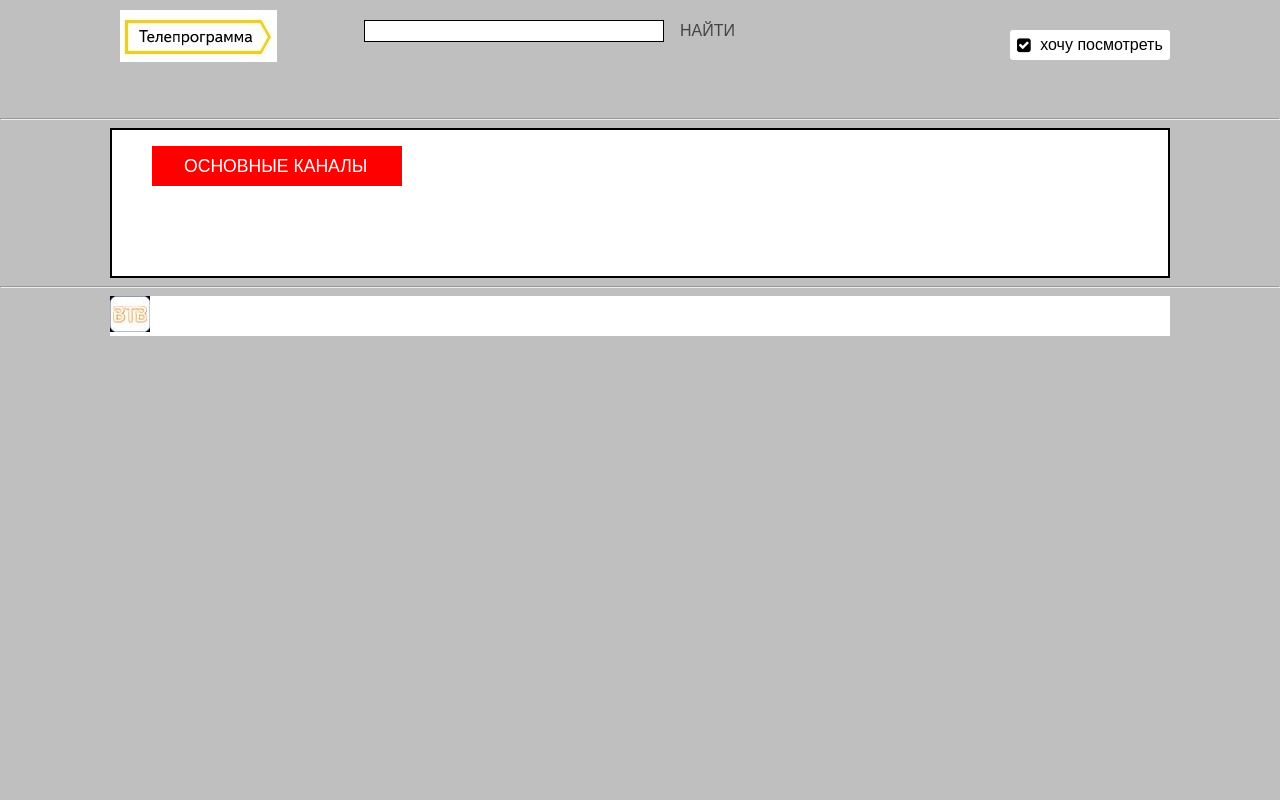
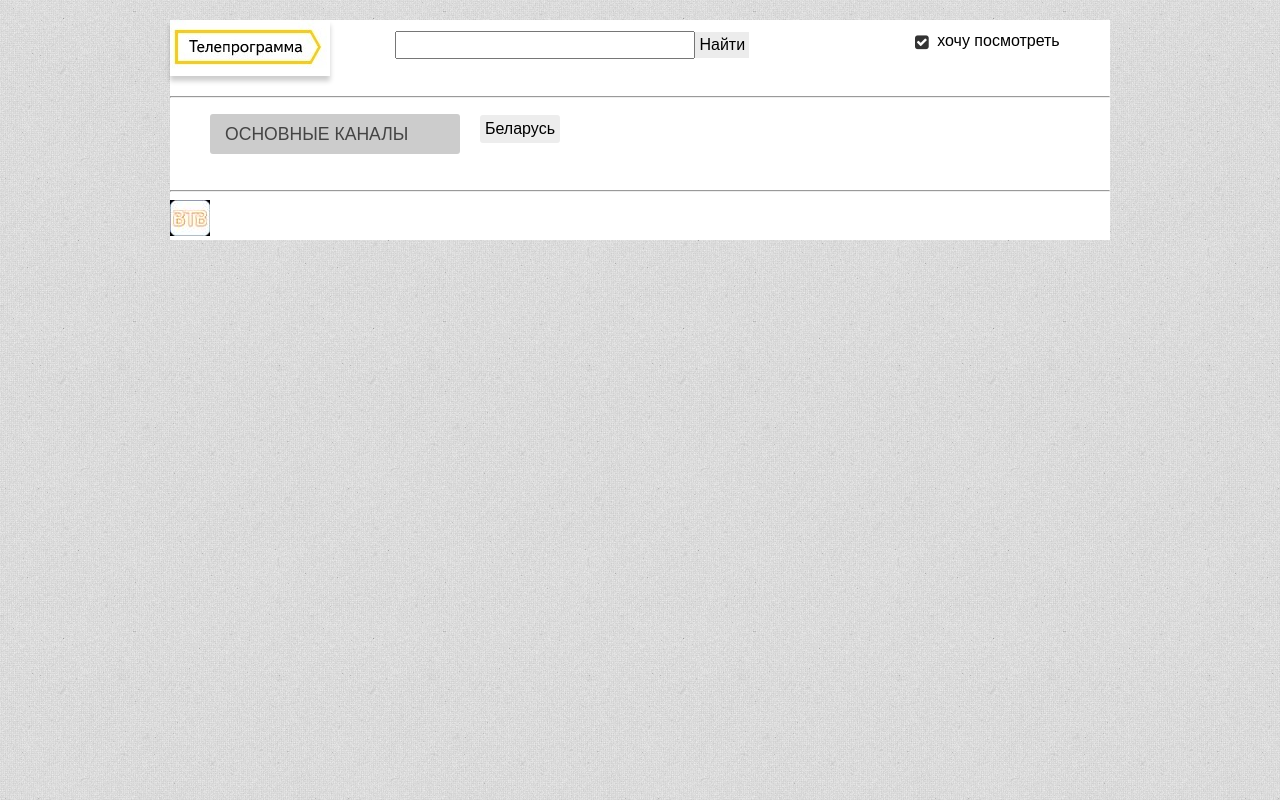
Before and after one commit to RomanHristofor/TV-NativeJS, a plain HTML site: page index.html in a window 1280 px wide. Drawn offline with nearby package versions, Linux system fonts and the light colour scheme.

Commit message:
add grid to main.css

```diff
--- a/index.html
+++ b/index.html
@@ -11,19 +11,20 @@
 
 </head>
 <body>
+    <div class="container">
         <!-- tv-header
         ================================================== -->
-    <div class="tv-header">
+        <div class="row">
             <div class="logo">
                 <img src="style/img/logo.jpg" height="52" width="157" alt="">
             </div>
-        <div class="tv-search">
-            <form action="" class="input-search">
-                <label for="">Найти</label>
-                <input type="text" name="sch">
+            <div class="tv-search span6 offset3">
+                <form action="" class="form-search">
+                    <input class="sch1" type="text" name="sch">
+                    <input class="sch2" type="button" value="Найти">
                 </form>
             </div>
-        <div class="look">
+            <div class="look span3">
                 <i class="fa fa-check-square"></i>
                 <input type="submit" class="btn-look" value="хочу посмотреть">
             </div>
@@ -31,7 +32,7 @@
         <hr>
         <!-- dropdown
         ================================================== -->
-    <div class="section">
+        <div class="row">
             <div class="nav">
                 <ul id="drop" class="tv-channel">
                     <li class="item-1"><a href="#">Основные каналы</a>
@@ -47,9 +48,13 @@
                     </li>
                 </ul>
             </div>
+            <div class="btn offset4">
+                <input class="btn-channel" type="button" value="Беларусь">
+            </div>
         </div>
         <hr>
-    <div class="container">
+
+        <div class="">
 
             <div class="tv-channel-title">
                 <div class="tv-channel-icon">
@@ -57,6 +62,8 @@
                     </img>
                 </div>
             </div>
+        </div>
+
     </div>
 
     <script src="https://ajax.googleapis.com/ajax/libs/jquery/1.11.2/jquery.min.js"></script>
--- a/style/main.css
+++ b/style/main.css
@@ -4,67 +4,106 @@
 }
 
 body {
-    background: #bfbfbf;
+    background: url(img/grid.png);
     font: 1em sans-serif, Tahoma, Arial;
     text-transform: uppercase;
-    margin: 0;
-    padding: 0;
-    color: black;
+/*    margin: 0;
+    padding: 0;*/
+    color: #333;
 }
+/* CSS Grid
+========================*/
+.container {
+    width: 940px;
+    margin: 0 auto;
+    background: #fff;
+}
+.row {
+    margin-bottom: 20px;
+}
+.row:after {
+    display: block;
+    content:".";
+    height: 0;
+    visibility: hidden;
+    clear: both;
+}
+[class*="span"] {
+    float:left;
+    display: inline;
+    margin-right: 20px;
+}
+
+[class*="span"]:last-child {
+    margin-right: 0;
+    float: right;
+}
+
+.span1  { width:  60px; }
+.span2  { width: 140px; }
+.span3  { width: 220px; }
+.span4  { width: 300px; }
+.span5  { width: 380px; }
+.span6  { width: 460px; }
+.span7  { width: 540px; }
+.span8  { width: 620px; }
+.span9  { width: 700px; }
+.span10 { width: 780px; }
+.span11 { width: 860px; }
+.span12 { width: 940px; }
+
+.offset1  { margin-left:  60px; }
+.offset2  { margin-left: 140px; }
+.offset3  { margin-left: 220px; }
+.offset4  { margin-left: 300px; }
+.offset5  { margin-left: 380px; }
+.offset6  { margin-left: 460px; }
+.offset7  { margin-left: 540px; }
+.offset8  { margin-left: 620px; }
+.offset9  { margin-left: 700px; }
+.offset10 { margin-left: 780px; }
+.offset11 { margin-left: 860px; }
+.offset12 { margin-left: 940px; }
+
 /* tv-header
     ================================================== */
-.tv-header {
-    width: 1060px;
-    margin: 0 auto;
-    height: 100px;
-    /*background: red;*/
-}
 .logo {
-    background: red;
-    width: 157px;
-    height: 50px;
-    margin: 10px;
+    /*background: green;*/
+    width: 160px;
+    margin-top: 20px;
+    box-shadow: 0 5px 5px rgba(0,0,0,.2);
 }
 
 .tv-search {
-    width: 500px;
+    /*background: green;*/
+    margin-top: -50px;
+}
+.form-search {
+    padding: 5px;
+    height: 40px;
+}
+.sch1 {
+    padding: 3px;
+    width: 300px;
+}
+.sch2 {
     position: relative;
-    top: -50px;
-    left: 250px;
-}
-
-.input-search {
-    width: 400px;
-
-}
-
-.input-search label {
-    position: relative;
-    left: 320px;
-    color: #444;
-}
-
-.input-search input {
-    position: relative;
-    left: -55px;
-    width: 300px;
-    border: 1px solid #000;
+    left: -4px;
+    padding: 4px;
+    background: #ececec;
+    border: none;
 }
 .look {
-    width: 143px;
-    position: relative;
-    height: 35px;
-    left: 900px;
-    top: -80px;
+    /*background: green;*/
+    margin-top: -50px;
 }
-
 .look i{
     position: relative;
-    top: 25px;
-    left: 7px;
+    top: 2px;
+    left: 25px;
 }
 .btn-look {
-    width: 160px;
+    /*width: 160px;*/
     height: 30px;
     border-radius: 3px;
     border: none;
@@ -74,41 +113,25 @@ body {
 
 /* dropdown
     ================================================== */
-.section {
-    width: 1060px;
-    /*margin: 70px 0px 20px 150px;*/
-    margin: 0 auto;
-    padding: 0;
-    height: 150px;
-    background: #fff;
-    border: 2px solid #000;
-}
-
-
-
 .tv-channel li {
     list-style: none;
     width: 250px;
 }
-
-
 .tv-channel li a {
     text-decoration: none;
     line-height: 30px;
     font-size: 1.1em;
     display: block;
-    background: red;
-    position: relative;
+    background: #ccc;
     padding: 5px 15px;
-    text-indent: 17px;
-    color: #fff;
+    /*text-indent: 17px;*/
+    border-radius: 3px;
+    color: #444;
+    /*text-shadow: 0 1px 0 rgba(255,255,255,.8);*/
 }
-
 .tv-channel li a:hover {
     background: #2fc5ff;
 }
-
-
 .dropdown li a {
     background: #bbb;
     text-decoration: none;
@@ -122,15 +145,14 @@ body {
     position: relative;
     left: -40px;
 }
-
-
-
-
-
-.container {
-    width: 1060px;
-/*    min-width: 100%;*/
-/*    max-width: 1122px;*/
-    margin: 0 auto;
-    background: #fff;
+.btn {
+    position: absolute;
+    top: 115px;
+    margin-left: 310px;
 }
+.btn-channel {
+    border-radius: 3px;
+    border: none;
+    background: #ededed;
+    padding: 5px;
+}
```
Also changed, not shown: style/img/grid.png (added). Lines whose indentation alone changed are shown as unchanged.
